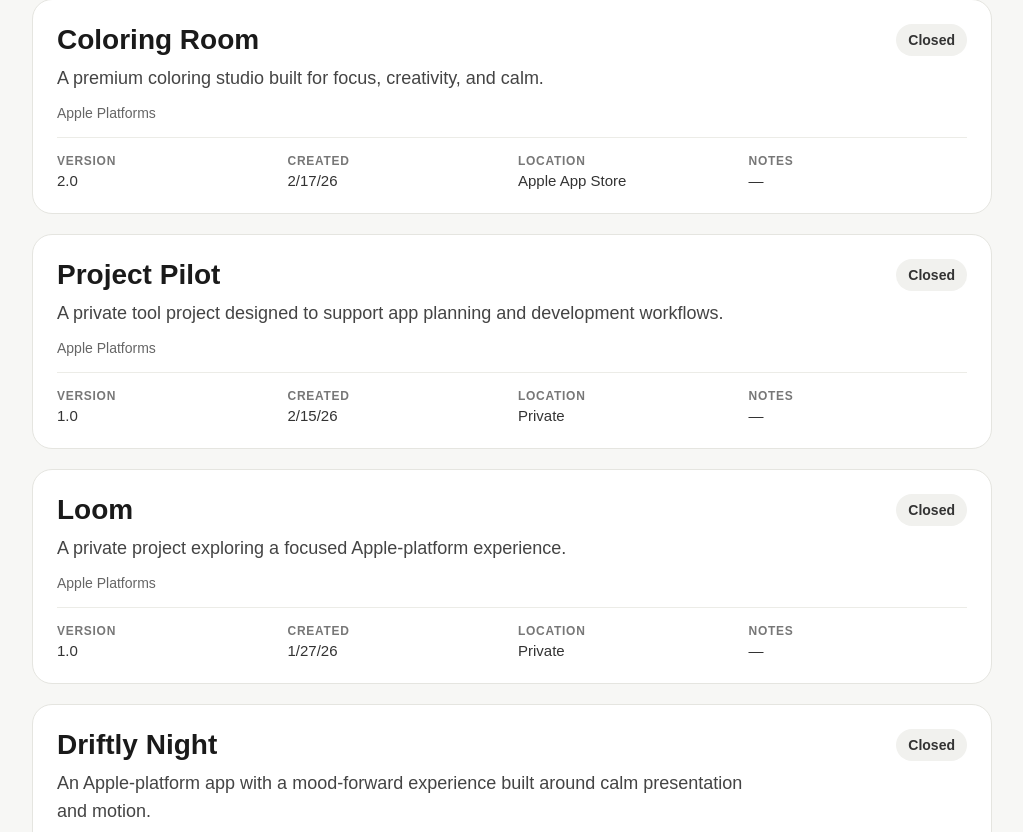
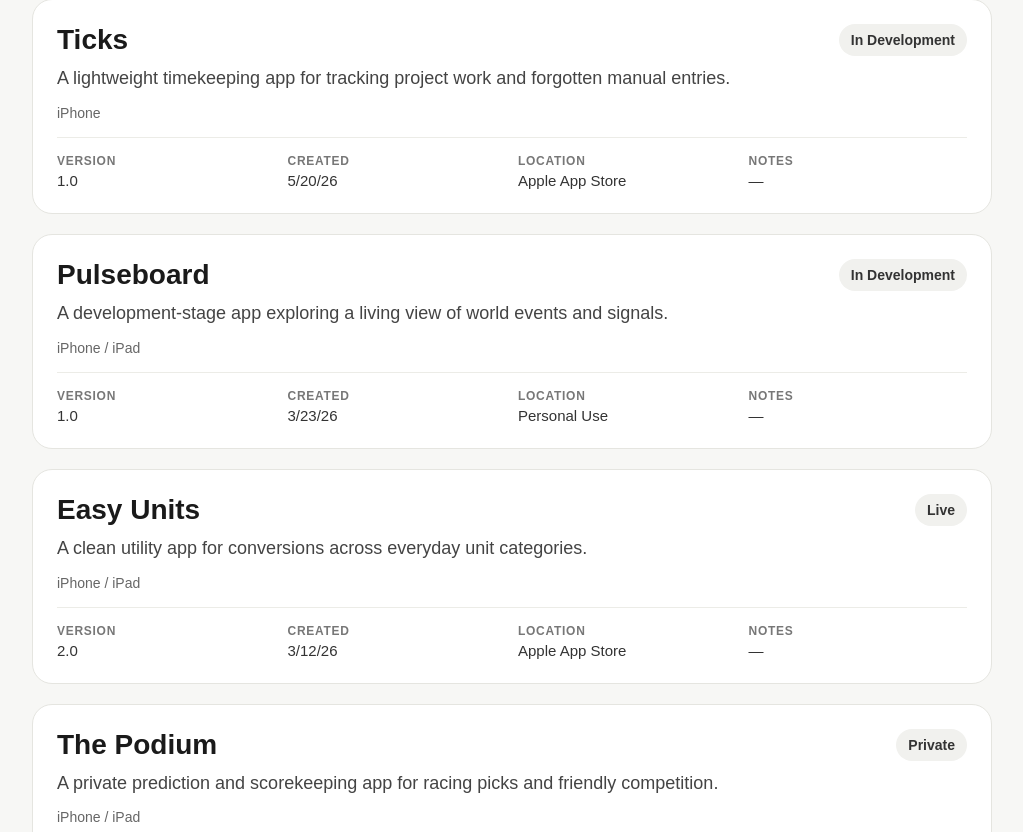
Before and after one commit to donnoel/apps-showcase, a Next.js app: page /apps in a window 1280 px wide. Shown: the part 988-1820 px from the top of the page, without its empty margins (128-1151 px from the left). Built offline with nearby package versions, Linux system fonts and the light colour scheme.

Commit message:
Update portfolio app status data

```diff
--- a/data/apps.ts
+++ b/data/apps.ts
@@ -1,16 +1,21 @@
 export type AppEntry = {
+  projectNumber: number
+  projectName: string
   slug: string
   name: string
   description: string
   platform: string
   status: string
+  audience: string
   version: string
   location: string
   createdOn: string
+  roadmap: string
   notes?: string
   appStoreUrl?: string
   playStoreUrl?: string
   githubUrl?: string
+  githubPagesUrl?: string
   websiteUrl?: string
   summary?: string
   whatIBuilt?: string
@@ -22,16 +27,21 @@ export type AppEntry = {
 
 export const apps: AppEntry[] = [
   {
+    projectNumber: 1,
+    projectName: "Pause",
     slug: "pause-for-a-moment",
     name: "Pause for a Moment",
     description: "A calm Apple-platform app centered on pause, reflection, and quiet moments.",
-    platform: "Apple Platforms",
-    status: "Closed",
+    platform: "iPhone / iPad",
+    status: "Live",
+    audience: "Public",
     version: "2.0",
     location: "Apple App Store",
     createdOn: "10/23/25",
+    roadmap: "Breathing visualizations",
     appStoreUrl: "https://apps.apple.com/us/app/pause-for-a-moment/id6755661954",
     githubUrl: "https://github.com/donnoel/Pause",
+    githubPagesUrl: "https://donnoel.github.io/Pause/",
     heroImage: "/apps/pause-for-a-moment/hero.jpeg",
     heroFit: "contain",
     heroPosition: "center",
@@ -43,16 +53,21 @@ export const apps: AppEntry[] = [
       "Pause sharpened my sense for restraint in product design. It taught me how much discipline it takes to keep an interface calm while still supporting timing, audio, persistence, widgets, and thoughtful state transitions under the hood.",
   },
   {
+    projectNumber: 2,
+    projectName: "Glow",
     slug: "glow-daily-practice",
     name: "Glow Daily Practice",
     description: "A daily practice app focused on rhythm, momentum, and thoughtful habit building.",
-    platform: "Apple Platforms",
-    status: "Closed",
+    platform: "iPhone / iPad",
+    status: "Live",
+    audience: "Public",
     version: "2.1",
     location: "Apple App Store",
     createdOn: "10/29/25",
+    roadmap: "Maintenance only",
     appStoreUrl: "https://apps.apple.com/us/app/glow-daily-practice/id6755254758",
     githubUrl: "https://github.com/donnoel/Glow",
+    githubPagesUrl: "https://donnoel.github.io/Glow/",
     heroImage: "/apps/glow-daily-practice/hero.jpeg",
     heroFit: "cover",
     heroPosition: "center top",
@@ -64,16 +79,20 @@ export const apps: AppEntry[] = [
       "Glow taught me how to shape product rhythm, not just features. It pushed me deeper into state management, persistence, reminders, and cross-device data handling, while also reinforcing how much good habit software depends on tone, pacing, and consistency in the interface.",
   },
   {
+    projectNumber: 3,
+    projectName: "Briefly",
     slug: "briefly",
     name: "Briefly",
     description: "A learning app designed to make studying feel lighter, clearer, and more approachable.",
-    platform: "Apple Platforms",
+    platform: "iPhone / iPad",
     status: "Updating",
+    audience: "Personal Use",
     version: "2.0",
-    location: "Private",
+    location: "Personal Use",
     createdOn: "11/30/25",
-    notes: "UI/UX",
+    roadmap: "Quiz mode",
     githubUrl: "https://github.com/donnoel/Briefly",
+    githubPagesUrl: "https://donnoel.github.io/Briefly/",
     heroImage: "/apps/briefly/hero.jpeg",
     heroFit: "cover",
     heroPosition: "center top",
@@ -85,16 +104,21 @@ export const apps: AppEntry[] = [
       "Briefly pushed me to think hard about learning flow and information density. It taught me how much the feeling of study depends on pacing, hierarchy, and clean review mechanics, especially when AI generation is part of the experience and the app still needs to feel trustworthy and grounded.",
   },
   {
+    projectNumber: 4,
+    projectName: "Driftly",
     slug: "driftly-night",
     name: "Driftly Night",
-    description: "An Apple-platform app with a mood-forward experience built around calm presentation and motion.",
-    platform: "Apple Platforms",
-    status: "Closed",
+    description: "A mood-forward Apple-platform app built around calm presentation, motion, and ambient visuals.",
+    platform: "iPhone / iPad / tvOS",
+    status: "Live",
+    audience: "Public",
     version: "2.0",
     location: "Apple App Store",
     createdOn: "12/11/25",
+    roadmap: "Visual refinements",
     appStoreUrl: "https://apps.apple.com/us/app/driftly-night/id6758164205",
     githubUrl: "https://github.com/donnoel/Driftly",
+    githubPagesUrl: "https://donnoel.github.io/Driftly/",
     heroImage: "/apps/driftly-night/hero.jpeg",
     heroFit: "cover",
     heroPosition: "center",
@@ -106,15 +130,20 @@ export const apps: AppEntry[] = [
       "Driftly taught me a lot about animation continuity, transition quality, and how fragile immersive experiences can feel when timing or rendering gets even slightly rough. It pushed me to care about motion smoothness and the details that make generative visuals feel premium instead of gimmicky.",
   },
   {
+    projectNumber: 5,
+    projectName: "Loom",
     slug: "loom",
     name: "Loom",
-    description: "A private project exploring a focused Apple-platform experience.",
-    platform: "Apple Platforms",
-    status: "Closed",
+    description: "A local-first macOS AI workspace for private, focused workflows.",
+    platform: "macOS",
+    status: "Private",
+    audience: "Personal Use",
     version: "1.0",
-    location: "Private",
+    location: "Personal Use",
     createdOn: "1/27/26",
+    roadmap: "Local AI workflow refinements",
     githubUrl: "https://github.com/donnoel/Loom",
+    githubPagesUrl: "https://donnoel.github.io/Loom/",
     summary:
       "Loom is a macOS-first local LLM workspace built for private, offline-first AI chats. It is designed around a Finder-like session model, disk-backed conversation history, and local model inference.",
     whatIBuilt:
@@ -123,15 +152,20 @@ export const apps: AppEntry[] = [
       "Loom pushed me into a different kind of product thinking: privacy, local storage, model capability boundaries, and setup friction all matter as much as the chat UI itself.",
   },
   {
+    projectNumber: 6,
+    projectName: "ProjectPilot",
     slug: "project-pilot",
     name: "Project Pilot",
-    description: "A private tool project designed to support app planning and development workflows.",
-    platform: "Apple Platforms",
-    status: "Closed",
+    description: "A private macOS tool for repeatable app planning and project creation workflows.",
+    platform: "macOS",
+    status: "Private",
+    audience: "Personal Use",
     version: "1.0",
-    location: "Private",
+    location: "Personal Use",
     createdOn: "2/15/26",
+    roadmap: "Template and workflow polish",
     githubUrl: "https://github.com/donnoel/ProjectPilot",
+    githubPagesUrl: "https://donnoel.github.io/ProjectPilot/",
     summary:
       "Project Pilot is a macOS menu bar utility for creating known-good Xcode projects from a golden template. Instead of generating something close, it aims to reproduce a trusted starting point with the right structure from the beginning.",
     whatIBuilt:
@@ -140,16 +174,21 @@ export const apps: AppEntry[] = [
       "Project Pilot reinforced how much developer experience matters. It taught me that shaving friction off project setup protects quality and momentum before real product work even begins.",
   },
   {
+    projectNumber: 7,
+    projectName: "Coloring",
     slug: "coloring-room",
     name: "Coloring Room",
-    description: "A premium coloring studio built for focus, creativity, and calm.",
-    platform: "Apple Platforms",
-    status: "Closed",
+    description: "A premium iPad coloring studio built for focus, creativity, and calm.",
+    platform: "iPad",
+    status: "Live",
+    audience: "Public",
     version: "2.0",
     location: "Apple App Store",
     createdOn: "2/17/26",
+    roadmap: "Drawing refinements",
     appStoreUrl: "https://apps.apple.com/us/app/coloring-room/id6761619332",
     githubUrl: "https://github.com/donnoel/Coloring",
+    githubPagesUrl: "https://donnoel.github.io/Coloring/",
     heroImage: "/apps/coloring-room/hero.jpeg",
     heroFit: "cover",
     heroPosition: "center",
@@ -161,15 +200,20 @@ export const apps: AppEntry[] = [
       "This project pushed me to think carefully about visual hierarchy, content pacing, and how interface chrome can either support or distract from the art itself.",
   },
   {
+    projectNumber: 8,
+    projectName: "Chicane",
     slug: "the-podium",
     name: "The Podium",
     description: "A private prediction and scorekeeping app for racing picks and friendly competition.",
-    platform: "Apple Platforms",
-    status: "Closed",
+    platform: "iPhone / iPad",
+    status: "Private",
+    audience: "Personal Use",
     version: "2.0",
-    location: "Private",
+    location: "Personal Use",
     createdOn: "2/19/26",
+    roadmap: "Friendly picks workflow polish",
     githubUrl: "https://github.com/donnoel/Chicane",
+    githubPagesUrl: "https://donnoel.github.io/Chicane/",
     heroImage: "/apps/the-podium/hero.jpeg",
     heroFit: "cover",
     heroPosition: "center top",
@@ -181,16 +225,21 @@ export const apps: AppEntry[] = [
       "The Podium reinforced how much sports apps depend on clarity and rhythm. It pushed me to think about glanceability, event timing, and how to keep competitive features playful rather than cluttered.",
   },
   {
+    projectNumber: 9,
+    projectName: "Conversion",
     slug: "easy-units",
     name: "Easy Units",
     description: "A clean utility app for conversions across everyday unit categories.",
-    platform: "Apple Platforms",
-    status: "Closed",
+    platform: "iPhone / iPad",
+    status: "Live",
+    audience: "Public",
     version: "2.0",
     location: "Apple App Store",
     createdOn: "3/12/26",
+    roadmap: "Units organization",
     appStoreUrl: "https://apps.apple.com/us/app/easy-units/id6761770180",
     githubUrl: "https://github.com/donnoel/Conversion",
+    githubPagesUrl: "https://donnoel.github.io/Conversion/",
     heroImage: "/apps/easy-units/hero.jpeg",
     heroFit: "contain",
     heroPosition: "center",
@@ -202,15 +251,20 @@ export const apps: AppEntry[] = [
       "Easy Units was a useful exercise in restraint. It taught me how to make a utility app feel polished without piling on unnecessary chrome, and how much usability comes from fast interaction loops, clean formatting, and thoughtful defaults.",
   },
   {
+    projectNumber: 10,
+    projectName: "Pulseboard",
     slug: "pulseboard",
     name: "Pulseboard",
     description: "A development-stage app exploring a living view of world events and signals.",
-    platform: "Apple Platforms",
-    status: "Development",
+    platform: "iPhone / iPad",
+    status: "In Development",
+    audience: "Personal Use",
     version: "1.0",
-    location: "",
+    location: "Personal Use",
     createdOn: "3/23/26",
+    roadmap: "Map and feed refinement",
     githubUrl: "https://github.com/donnoel/Pulseboard",
+    githubPagesUrl: "https://donnoel.github.io/Pulseboard/",
     summary:
       "Pulseboard is a map-first iPhone and iPad app for exploring live natural events from direct public feeds. It is aimed at turning constantly moving event data into something clearer, more structured, and easier to scan.",
     whatIBuilt:
@@ -218,4 +272,92 @@ export const apps: AppEntry[] = [
     whatILearned:
       "Pulseboard reflects an ongoing interest in signal versus noise: how to organize dynamic information so it feels useful instead of overwhelming.",
   },
+  {
+    projectNumber: 11,
+    projectName: "Showcase",
+    slug: "app-showcase",
+    name: "App Showcase",
+    description: "The public web home for my app portfolio and project status.",
+    platform: "Web",
+    status: "Live",
+    audience: "Public",
+    version: "1.0",
+    location: "Public Web",
+    createdOn: "6/5/26",
+    roadmap: "Portfolio maintenance",
+    githubUrl: "https://github.com/donnoel/apps-showcase",
+    websiteUrl: "https://main.d3g59tagskgi8.amplifyapp.com/",
+    summary:
+      "App Showcase is the web portfolio that ties the full project collection together. It gives each app a place to live with status, platform, links, roadmap notes, and a short story about what was built.",
+    whatIBuilt:
+      "I built the showcase as a Next.js site hosted on AWS Amplify, with app data centralized in a shared TypeScript file so the homepage, catalog, and detail pages can all stay aligned.",
+    whatILearned:
+      "This project reinforced how useful a simple public portfolio can be when it is treated as living infrastructure instead of a one-time marketing page.",
+  },
+  {
+    projectNumber: 12,
+    projectName: "Glow",
+    slug: "glow-android",
+    name: "Glow Daily Practice",
+    description: "An Android version of Glow Daily Practice currently in development for the Play Store.",
+    platform: "Android",
+    status: "In Development",
+    audience: "Public",
+    version: "1.0",
+    location: "Play Store",
+    createdOn: "6/5/26",
+    roadmap: "Android launch path",
+    githubUrl: "https://github.com/donnoel/Glow",
+    githubPagesUrl: "https://donnoel.github.io/Glow/",
+    summary:
+      "Glow for Android extends the daily-practice idea beyond Apple platforms with a focused version of the habit-building experience for Play Store release.",
+    whatIBuilt:
+      "This version is in development around the same product idea as Glow: daily rhythm, thoughtful habit tracking, and a calm experience for keeping routines visible.",
+    whatILearned:
+      "The Android version is an opportunity to carry the same product values across platforms while learning the tradeoffs of a different app stack and distribution path.",
+  },
+  {
+    projectNumber: 13,
+    projectName: "Beam",
+    slug: "beam",
+    name: "Beam",
+    description: "A web-based digital signage project connected to the PiSignage platform work.",
+    platform: "Web",
+    status: "In Development",
+    audience: "Ad Dad",
+    version: "1.0",
+    location: "N/A",
+    createdOn: "5/20/26",
+    roadmap: "Digital signage workflow refinement",
+    githubUrl: "https://github.com/donnoel/PiSignage",
+    githubPagesUrl: "https://donnoel.github.io/PiSignage/",
+    summary:
+      "Beam is the web-facing digital signage effort connected to the PiSignage system. It is focused on making screen content management more direct, understandable, and maintainable.",
+    whatIBuilt:
+      "This project is in development around a Raspberry Pi and web-dashboard signage workflow, with GitHub-backed project tracking and an eventual path toward production signage replacement.",
+    whatILearned:
+      "Beam is pushing the portfolio beyond standalone apps into practical infrastructure: cloud deployment, device workflows, screen management, and long-term operational maintainability.",
+  },
+  {
+    projectNumber: 14,
+    projectName: "Tick",
+    slug: "ticks",
+    name: "Ticks",
+    description: "A lightweight timekeeping app for tracking project work and forgotten manual entries.",
+    platform: "iPhone",
+    status: "In Development",
+    audience: "Public",
+    version: "1.0",
+    location: "Apple App Store",
+    createdOn: "5/20/26",
+    roadmap: "Time tracking workflow polish",
+    githubUrl: "https://github.com/donnoel/Tick",
+    githubPagesUrl: "https://donnoel.github.io/Tick/",
+    summary:
+      "Ticks is a timekeeping app intended to make project time tracking quick, low-friction, and easy to correct when a timer was not started on time.",
+    whatIBuilt:
+      "This project is being shaped around fast start and stop tracking, project assignment, manual time entry, and a future workflow for summarizing work by day, week, and month.",
+    whatILearned:
+      "Ticks is about building a tool that supports the way project work really happens: bursts, interruptions, forgotten starts, and the need for simple records without ceremony.",
+  },
 ]
```
